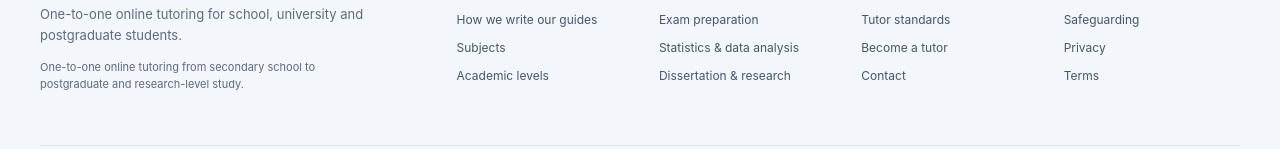
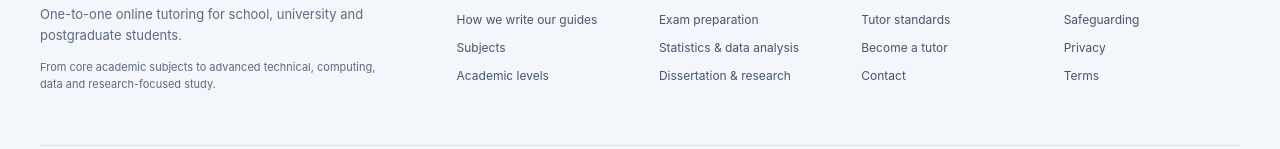
Before and after one commit to StatisticaHub/matwebsite, a Next.js app: page / in a window 1280 px wide. Shown: the part 5533-5682 px from the top of the page. Built offline with nearby package versions, Linux system fonts and the light colour scheme; no server answers; the database is empty.

Commit message:
Rewrite public tutoring copy and educational positioning

```diff
--- a/components/Footer.tsx
+++ b/components/Footer.tsx
@@ -8,7 +8,7 @@ export default function Footer() {
           <div className="footer-brand">
             <strong>My Academic Tutor</strong>
             <p>One-to-one online tutoring for school, university and postgraduate students.</p>
-            <p className="footer-small">One-to-one online tutoring from secondary school to postgraduate and research-level study.</p>
+            <p className="footer-small">From core academic subjects to advanced technical, computing, data and research-focused study.</p>
           </div>
 
           <div className="footer-columns">
```
